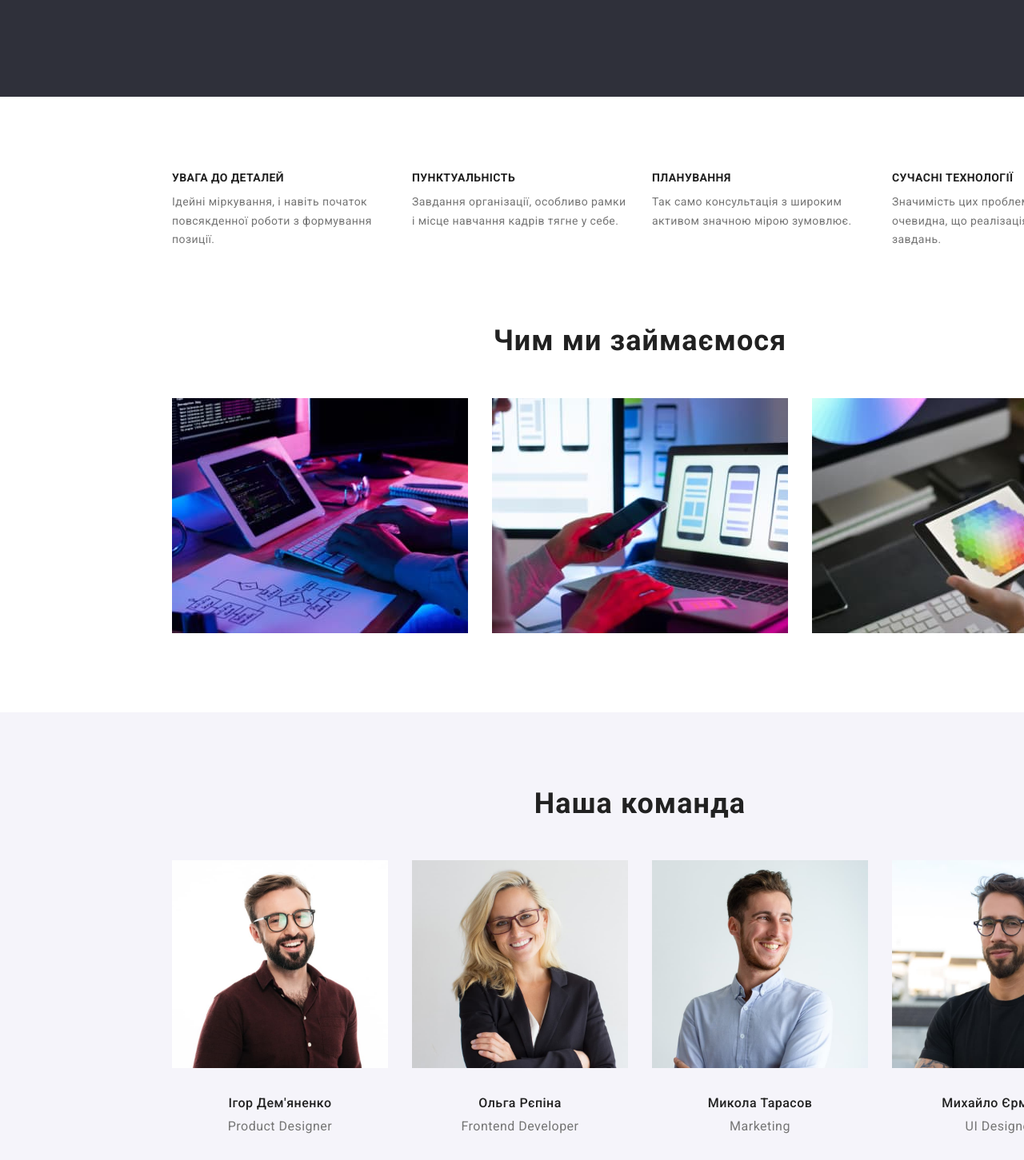
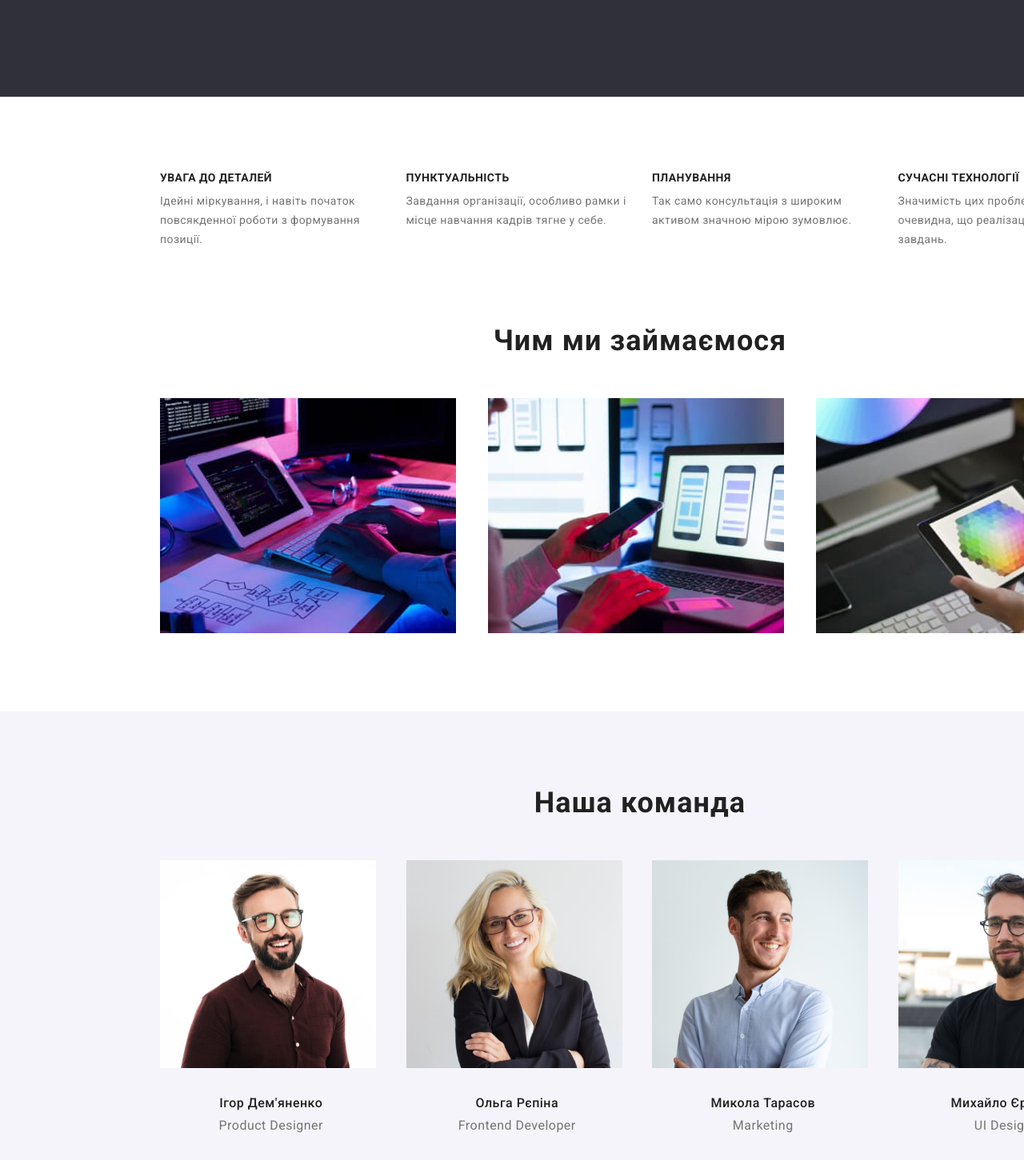
Before and after one commit to WhiteHorse1981/goit-markup-hw-03, a plain HTML site: page index.html in a window 1280 px wide. Shown: the part 560-2011 px from the top of the page at 80% size. Drawn offline with nearby package versions, Linux system fonts and the light colour scheme.

Commit message:
Доправив стилі

```diff
--- a/css/styles.css
+++ b/css/styles.css
@@ -69,8 +69,10 @@ h1, h2, h3, h4, h5, h6, p, ul {
     width: 1200px;
     margin-left: auto;
     margin-right: auto;
-    padding: 94px 15px;
+}
 
+.section {
+    padding: 94px 0;
 }
 
 /* main */
@@ -206,9 +208,6 @@ color: #2196F3;
 }
 
 .hero button {
-    width: 216px;
-    height: 50px;
-
     font-weight: 700;
     font-size: 16px;
     line-height: 1.87;
@@ -219,7 +218,7 @@ color: #2196F3;
     box-shadow: 0px 4px 4px rgba(0, 0, 0, 0.15);
     border-radius: 4px;
     border: none;
-    padding: 10px 30px;  /*в макеті лівий та правий padding 32px, слово "послугу" переносе на новий рядок*/
+    padding: 10px 32px;
 }
 
 .hero button:hover,
@@ -338,7 +337,6 @@ color: #2196F3;
 }
 
 .team {
-    padding-bottom: 94px;
     padding-top: 0;
 }
 
--- a/index.html
+++ b/index.html
@@ -38,7 +38,7 @@
             </section>
         </div>
         <!--Рішення для бізнесу-->
-        <section class="business container">
+        <section class="business container section">
             <!--Прихований заголовок-->
             <h2 class="business-title visually-hidden">Рішення для бізнесу</h2>
             <ul class="solutions">
@@ -61,7 +61,7 @@
             </ul>
         </section>
         <!--Фото робіт-->
-        <section class="profile container">
+        <section class="profile container section">
             <h2 class="title">Чим ми займаємося</h2>
             <ul class="examples">
                 <li class="item"><img src="./images/box1.jpg" alt="Фото прикладу роботі 1" width="370"></li>
@@ -71,7 +71,7 @@
         </section>
         <!--Команда співробітників-->
         <div class="bcg-team">
-            <section class="team container">
+            <section class="team container section">
                 <h2 class="title">Наша команда</h2>
                 <ul class="team-photo">
                     <li class="item">
```
Also changed, not shown: portfolio.html (+1 -1 lines).
